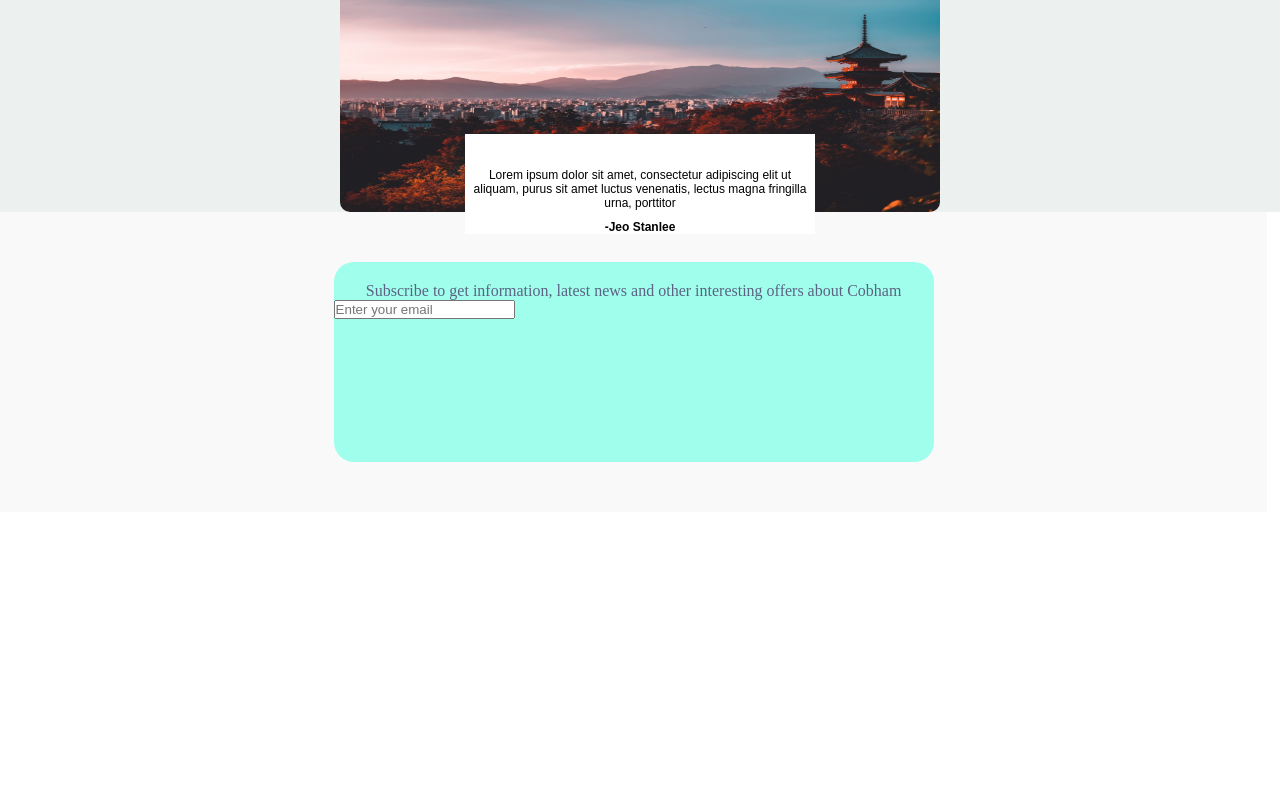
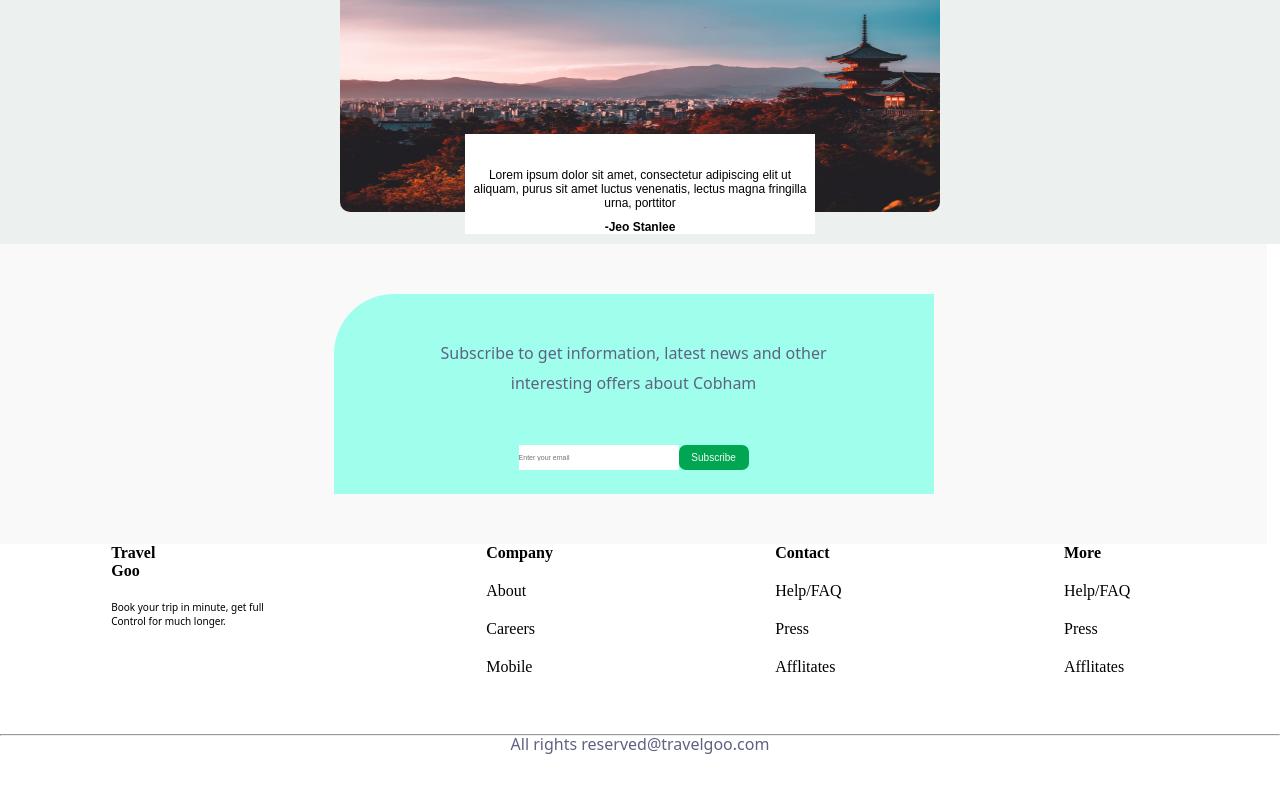
Before and after one commit to Hycode123/done, a plain HTML site: page index.html in a window 1280 px wide. Shown: the part 3342-4128 px from the top of the page. Before the commit the page ends 3854 px from the top, so only its background shows below. Drawn offline with Linux system fonts and the light colour scheme.

Commit message:
new project 10

```diff
--- a/index.html
+++ b/index.html
@@ -326,7 +326,7 @@
         <div class="white-pic">
             <img src="pics.jpg" class="white-pics">
         </div>
-         <div class="white-p">
+        <div class="white-p">
             <p>Lorem ipsum dolor sit amet, consectetur adipiscing elit ut aliquam, purus sit amet luctus venenatis, lectus magna fringilla urna, porttitor</p>
 
             <h4>-Jeo Stanlee</h4>
@@ -336,11 +336,57 @@
     <div class="subscribe">
         <div class="sub-text">
             <p>Subscribe to get information, latest news and other
-                interesting offers about Cobham</p>
+                <br>interesting offers about Cobham</p>
         </div>
         <div class="sub-form">
-            <input type="email" name="email" placeholder="Enter your email">
+            <input type="email" name="email" placeholder="Enter your email" class="mail">
+            <button type="button" class="sub"> Subscribe</button>
     </div>
     </div>
+    </div>
+    <div class="footer">
+        <div class="t-g">
+            <b>Travel <br> Goo</b>
+            <span class="f-span">Book your trip in minute, get full
+                <br>Control for much longer.
+                </span>
+        </div>
+        <div class="company">
+            <b>Company</b>
+            <ul>
+                <li>About</li>
+                <li>Careers</li>
+                <li>Mobile</li>
+            </ul>
+        </div>
+        <div class="contact">
+            <b>Contact</b>
+            <ul>
+                <li>Help/FAQ</li>
+                <li>Press</li>
+                <li>Afflitates</li>
+            </ul>
+        </div>
+        <!-- <div class="more">
+            <b>More</b>
+            <ul>
+                <li>Airlinefees</li>
+                <li>Airline</li>
+                <li>Low fare tips</li>
+            </ul>
+        </div> -->
+        <div class="contact">
+            <b>More</b>
+            <ul>
+                <li>Help/FAQ</li>
+                <li>Press</li>
+                <li>Afflitates</li>
+            </ul>
+        </div>
+    </div>
+        <hr>
+        <div class="last-text">
+            <p>All rights reserved@travelgoo.com</p>
+        </div>
 </body>
 </html>
--- a/style.css
+++ b/style.css
@@ -1,17 +1,17 @@
-*{
+* {
   margin: 0px;
   padding: 0px;
 }
-.hero{
+.hero {
   width: 100%;
   height: 100vh;
   /* border:1px solid red ; */
-    background-image: url('back-ground.jpg');
+  background-image: url("back-ground.jpg");
   background-position: center;
   background-size: cover;
   background-repeat: no-repeat;
 }
-.header{
+.header {
   width: 100%;
   height: 70px;
   /* border:1px solid blue ; */
@@ -19,7 +19,7 @@
   justify-content: space-around;
   align-items: center;
 }
-.logo{
+.logo {
   width: 150px;
   height: 50px;
   /* border:1px solid hotpink ; */
@@ -28,7 +28,7 @@
   color: #fff;
   font-family: Verdana, Geneva, Tahoma, sans-serif;
 }
-.nav{
+.nav {
   width: 300px;
   height: 50px;
   /* border:1px solid hotpink ; */
@@ -36,7 +36,7 @@
   justify-content: space-between;
   align-items: center;
 }
-.profile{
+.profile {
   width: 250px;
   height: 50px;
   /* border:1px solid hotpink; */
@@ -44,23 +44,23 @@
   align-items: center;
   justify-content: space-around;
 }
-.star{
+.star {
   width: 50px;
   height: 25px;
   /* border: 1px solid black; */
-    color: #F19E39;
+  color: #f19e39;
 }
-.pics{
+.pics {
   width: 50px;
   height: 25px;
   /* border: 1px solid black; */
   color: #fff;
 }
-.nav-response{
+.nav-response {
   display: none;
 }
 
-.nav a{
+.nav a {
   width: 80px;
   height: 30px;
   /* border:1px solid hotpink ; */
@@ -70,7 +70,7 @@
   color: white;
   font-size: 20px;
 }
-.hero-content{
+.hero-content {
   width: 50%;
   height: 250px;
   /* border:1px solid hotpink ;  */
@@ -78,41 +78,41 @@
   margin-left: auto;
   margin-right: auto;
 }
-.tagline{
+.tagline {
   font-size: 25px;
   color: #fff;
   text-align: center;
   font-family: Verdana, Geneva, Tahoma, sans-serif;
 }
-.tagline p{
+.tagline p {
   font-family: Verdana, Geneva, Tahoma, sans-serif;
   font-size: 14px;
   margin-top: 20px;
 }
-.btn-more{
+.btn-more {
   height: 35px;
   width: 150px;
-    background-color:#00A651;
+  background-color: #00a651;
   color: #fff;
   outline: none;
   border: none;
   border-radius: 15px;
   margin-top: 20px;
 }
-.service{
+.service {
   font-size: 20px;
   text-align: center;
   margin: 50px 0px;
   font-family: Verdana, Geneva, Tahoma, sans-serif;
 }
-.flex{
+.flex {
   display: flex;
   /* gap: 100px; */
   justify-content: space-around;
   /* border-bottom: 1px solid white; */
   background-color: white;
 }
-.card{
+.card {
   width: 400px;
   height: 170px;
   /* border: 1px solid black; */
@@ -120,35 +120,37 @@
   border-radius: 15px;
   margin: 30px;
   box-shadow: 0px 10px 16px 0px #00000026;
-
-
 }
-.icon{
-    color: #32DF8F;
+.icon {
+  color: #32df8f;
   margin: 20px;
 }
-.text-h5{
+.text-h5 {
   margin: 20px;
   font-size: 20px;
   font-family: Verdana, Geneva, Tahoma, sans-serif;
 }
-.text-p{
+.text-p {
   margin: 20px;
   font-size: 15px;
   font-family: Verdana, Geneva, Tahoma, sans-serif;
 }
-.icon-hotel{
-    color: #00B8E0;
+.icon-hotel {
+  color: #00b8e0;
   margin: 20px;
 }
-.icon-plane{
-    color:#E48B78;
+.icon-plane {
+  color: #e48b78;
   margin: 20px;
 }
-.new{
+.new {
   width: 100%;
   height: 400px;
-    background: linear-gradient(rgba(119, 119, 126, 0.192),rgba(146, 146, 153, 0.5)),url("map.png");
+  background: linear-gradient(
+      rgba(119, 119, 126, 0.192),
+      rgba(146, 146, 153, 0.5)
+    ),
+    url("map.png");
   background-size: cover;
   background-repeat: no-repeat;
   /* border: 1px solid black; */
@@ -159,32 +161,32 @@
   gap: 15px;
   margin-top: 20px;
 }
-.h3{
+.h3 {
   width: 450px;
   height: 70px;
   /* border: 1px solid black; */
   margin-top: 40px;
 }
-.h3 h2{
+.h3 h2 {
   font-size: 30px;
   text-align: center;
   font-family: Verdana, Geneva, Tahoma, sans-serif;
 }
-.small{
+.small {
   width: 450px;
   height: 60px;
   /* border: 1px solid black; */
 }
-.small p{
+.small p {
   text-align: center;
   font-family: Verdana, Geneva, Tahoma, sans-serif;
   font-size: 13px;
 }
-.tags{
+.tags {
   display: flex;
   gap: 100px;
 }
-.tag1{
+.tag1 {
   width: 130px;
   height: 120px;
   background-color: #f9f9f9;
@@ -196,26 +198,29 @@ font-size: 13px;
   justify-content: center;
   gap: 10px;
 }
-.date-icon, .stats-icon, .location-icon, .time-icon{
-color: #00A651;
+.date-icon,
+.stats-icon,
+.location-icon,
+.time-icon {
+  color: #00a651;
 }
-.num b{
+.num b {
   font-weight: bolder;
   font-size: 25px;
 }
-.year-text{
+.year-text {
   text-align: center;
 }
-.map{
+.map {
   width: 98%;
   height: auto;
   /* border: 1px solid #222; */
   background-color: #fff;
   display: flex;
   justify-content: space-between;
-
 }
-.map-pic, .map-pics{
+.map-pic,
+.map-pics {
   width: 650px;
   height: 390px;
   /* border: 1px solid #222; */
@@ -228,18 +233,17 @@ color: #00A651;
   margin-bottom: 20px;
   font-family: Verdana, Geneva, Tahoma, sans-serif;
 }
-.slips{
+.slips {
   /* border: 1px solid black; */
   width: 550px;
   height: 390px;
   display: flex;
   flex-direction: column;
   align-items: end;
-
 }
-.slip{
+.slip {
   background-color: #fff;
-    margin:10px;
+  margin: 10px;
   margin-right: 100px;
   width: 350px;
   height: 100px;
@@ -247,42 +251,44 @@ color: #00A651;
   /* border: 1px solid #222; */
   display: flex;
   align-items: center;
-    box-shadow:0px 10px 16px 0px #00000026 ;
-
+  box-shadow: 0px 10px 16px 0px #00000026;
 }
-.thialand,.thia-pic{
+.thialand,
+.thia-pic {
   width: 100px;
   height: inherit;
-    border-bottom-left-radius:10px ;
+  border-bottom-left-radius: 10px;
   border-top-left-radius: 10px;
 }
-.thailand, .indonesia-p, .zeland-p{
+.thailand,
+.indonesia-p,
+.zeland-p {
   display: flex;
   margin: 0px 12px;
   gap: 40px;
 }
-.indonesia, .indonesia-pic{
+.indonesia,
+.indonesia-pic {
   width: 100px;
   height: inherit;
-    border-bottom-left-radius:10px ;
+  border-bottom-left-radius: 10px;
   border-top-left-radius: 10px;
 }
-.zeland, .zeland-pic{
+.zeland,
+.zeland-pic {
   width: 100px;
   height: inherit;
-    border-bottom-left-radius:10px ;
+  border-bottom-left-radius: 10px;
   border-top-left-radius: 10px;
 }
-.main{
-    background-color:#ECF1F0;
-    display:flex;
+.main {
+  background-color: #ecf1f0;
+  display: flex;
   flex-direction: column;
   /* justify-content: center; */
   align-items: center;
-
-
 }
-.pack-text{
+.pack-text {
   margin-top: 20px;
   width: 99%;
   height: 50px;
@@ -291,20 +297,19 @@ color: #00A651;
   justify-content: center;
   align-items: center;
   font-family: Verdana, Geneva, Tahoma, sans-serif;
-    background-color:#ECF1F0;
+  background-color: #ecf1f0;
 }
-.btn-response{
+.btn-response {
   display: none;
 }
-.btn-packages{
+.btn-packages {
   height: 90px;
   width: 99%;
   /* border: 1px solid black; */
   display: flex;
   justify-content: space-around;
-
 }
-.btn{
+.btn {
   width: 150px;
   height: 50px;
   /* border: 1px solid black; */
@@ -312,18 +317,18 @@ color: #00A651;
   justify-content: center;
   align-items: center;
   margin-top: 20px;
-    background-color:#666666;
+  background-color: #666666;
   color: #fff;
   border-radius: 10px;
 }
-.explores{
+.explores {
   width: 99%;
   height: 350px;
   /* border: 1px solid black; */
   display: flex;
   justify-content: space-around;
 }
-.inherit{
+.inherit {
   width: 250px;
   height: 300px;
   border-radius: 10px;
@@ -331,35 +336,38 @@ color: #00A651;
   background-color: #fff;
   /* border: 1px solid black; */
 }
-.inherit-pic, .inherit1-pic, .inherit3-pic{
+.inherit-pic,
+.inherit1-pic,
+.inherit3-pic {
   width: inherit;
   height: 200px;
   border-top-left-radius: 10px;
   border-top-right-radius: 10px;
 }
-.in-price{
+.in-price {
   display: flex;
   justify-content: space-around;
 }
-.in-text{
+.in-text {
   font-size: 12px;
   font-family: open sans;
   margin-left: 10px;
 }
-.inherit-text{
+.inherit-text {
   display: flex;
   flex-direction: column;
   gap: 11px;
 }
- .more{
+.more {
   display: flex;
   justify-content: space-between;
-    margin:0px 10px;
+  margin: 0px 10px;
 }
- .more, a{
+.more,
+a {
   color: black;
 }
- .discover-more{
+.discover-more {
   height: 40px;
   width: 150px;
   margin-top: 60px;
@@ -368,37 +376,36 @@ color: #00A651;
   color: #fff;
   outline: none;
   border: none;
-    background-color: #00A651;
+  background-color: #00a651;
 }
- .book-next{
+.book-next {
   width: 98%;
   height: 500px;
   background-color: #f9f9f9;
 }
- .trip-text{
+.trip-text {
   text-align: center;
- font-family: 'Open Sans', sans-serif;
+  font-family: "Open Sans", sans-serif;
   margin-top: 20px;
-
 }
- .trip-content{
+.trip-content {
   display: flex;
   flex-direction: column;
   margin-top: 70px;
 }
- .scr-card{
+.scr-card {
   margin-top: 30px;
   /* margin-left: 300px; */
 }
- .trip-flex{
+.trip-flex {
   height: 450px;
   width: 98%;
   /* border: 1px solid red; */
   display: flex;
   justify-content: center;
 }
- .trip-icon{
-    background-color: #E48B78;
+.trip-icon {
+  background-color: #e48b78;
   width: 90px;
   height: 50px;
   border-radius: 10px;
@@ -406,55 +413,55 @@ background-color: #f9f9f9;
   justify-content: center;
   align-items: center;
 }
- .trip{
+.trip {
   width: 300px;
   height: 90px;
   /* border: 1px solid black; */
-    display:flex;
+  display: flex;
   gap: 20px;
 }
- .both{
+.both {
   display: flex;
   flex-direction: column;
   gap: 20px;
 }
- .trip-p{
+.trip-p {
   font-size: 10px;
 }
- .trip-b{
-font-size:15px;
+.trip-b {
+  font-size: 15px;
 }
- .people-speech{
+.people-speech {
   display: flex;
   flex-direction: column;
   align-items: center;
   background-color: #ECF1F0;
-    height: auto;
+  height: 350px;
 }
- .people-text{
+.people-text {
   font-family: Arial, Helvetica, sans-serif;
   margin-bottom: 20px;
   margin-top: 20px;
 }
- .people-bg{
+.people-bg {
   height: 250px;
   width: 600px;
 
   /* border: 1px solid black; */
 }
- .people-bk{
+.people-bk {
   height: inherit;
   width: inherit;
   border-radius: 10px;
   position: relative;
 }
- .white-p{
+.white-p {
   background-color: #fff;
   height: 100px;
   width: 350px;
   text-align: center;
   font-size: 12px;
-    font-family: 'Poppins', sans-serif;
+  font-family: "Poppins", sans-serif;
   /* border: 1px solid black; */
   position: absolute;
   margin-top: 240px;
@@ -464,7 +471,7 @@ font-size:15px;
   gap: 10px;
   z-index: 1;
 }
- .white-pics{
+.white-pics {
   border-radius: 190px;
   width: 80px;
   height: 70px;
@@ -473,7 +480,7 @@ font-size:15px;
   left: 47%;
   z-index: 2;
 }
- .sub-main{
+.sub-main {
   width: 99%;
   height: 300px;
   /* border: 1px solid black; */
@@ -482,24 +489,94 @@ font-size:15px;
   align-items: center;
   background-color: #f9f9f9;
 }
- .subscribe{
+.subscribe {
   width: 600px;
   height: 200px;
-    background-color: #9FFFEC;
-    border-radius: 20px;
+  background-color: #9fffec;
+  border-top-left-radius: 60px;
+  display: flex;
+  flex-direction: column;
+  justify-content: space-around;
 }
- .sub-text{
+.sub-text {
   display: flex;
   flex-direction: column;
   align-items: center;
+  color: #5e6282;
+  margin-top: 20px;
+  text-align: center;
+  line-height: 30px;
+  font-family: system-ui, -apple-system, BlinkMacSystemFont, 'Segoe UI', Roboto, Oxygen, Ubuntu, Cantarell, 'Open Sans', 'Helvetica Neue', sans-serif;
+}
+.sub-form{
+  display: flex;
+  justify-content: center;
+}
+.mail{
+  width: 160px;
+  height: 25px;
+  outline: none;
+  border: none;
+  cursor: pointer;
+  font-size: 7px;
+}
+.sub{
+  background-color: #00A651;
+  color: #f9f9f9;
+  width: 70px;
+  height: 25px;
+  font-size: 10px;
+  outline: none;
+  border: none;
+  border-radius: 7px;
+}
+.footer{
+  /* border: 1px solid red; */
+  width: 97%;
+  height: 190px;
+  background-color: #fff;
+  display: flex;
+  justify-content: space-around;
+}
+.t-g{
+  display: flex;
+  flex-direction: column;
+  gap: 20px;
+}
+.f-span{
+  font-size: 10px;
+  font-family: system-ui, -apple-system, BlinkMacSystemFont, 'Segoe UI', Roboto, Oxygen, Ubuntu, Cantarell, 'Open Sans', 'Helvetica Neue', sans-serif;
+}
+.company ul li{
+  list-style-type: none;
+  margin-bottom: 20px;
+}
+.company{
+  display: flex;
+  flex-direction: column;
+  gap: 20px;
+}
+.contact ul li{
+  list-style-type: none;
+  margin-bottom: 20px;
+}
+.contact{
+  display: flex;
+  flex-direction: column;
+  gap: 20px;
+}
+.last-text{
+  text-align: center;
+  height: 50px;
+  line-height: 17px;
+  font-family: system-ui, -apple-system, BlinkMacSystemFont, 'Segoe UI', Roboto, Oxygen, Ubuntu, Cantarell, 'Open Sans', 'Helvetica Neue', sans-serif;
   color: #5E6282;
-    margin-top: 20px;
 }
 
 
 /* moblie responsiveness */
- @media(max-width: 650px) {
-    .header{
+@media (max-width: 600px) {
+  .header {
     display: flex;
     justify-content: space-around;
     gap: 210px;
@@ -508,32 +585,30 @@ font-size:15px;
     /* border:1px solid blue ; */
     /* background-color:#00A651 ; */
     /* margin-bottom: 30px; */
-
   }
-    .logo{
+  .logo {
     width: 150px;
     height: 50px;
     /* border:1px solid red; */
     align-items: center;
     margin-left: 30px;
   }
-    .nav-response{
+  .nav-response {
     display: flex;
     color: #fff;
     /* border:1px solid black ;  */
     margin-top: 15px;
-
   }
-    .nav{
+  .nav {
     display: none;
   }
-    .star{
+  .star {
     display: none;
   }
-    .pics{
+  .pics {
     display: none;
   }
-    .hero-content{
+  .hero-content {
     width: 99%;
     height: 250px;
     /* border:1px solid hotpink ;  */
@@ -541,21 +616,21 @@ font-size:15px;
     margin-left: auto;
     margin-right: auto;
   }
-    .tagline h1{
+  .tagline h1 {
     font-size: 30px;
     color: #fff;
     text-align: center;
     font-family: Verdana, Geneva, Tahoma, sans-serif;
   }
-    .tagline p{
+  .tagline p {
     font-family: Verdana, Geneva, Tahoma, sans-serif;
     font-size: 12px;
     margin-top: 10px;
   }
-    .btn-more{
+  .btn-more {
     margin-top: 10px;
   }
-    .flex{
+  .flex {
     width: 97%;
     height: auto;
     display: flex;
@@ -564,7 +639,7 @@ font-size:15px;
     border-bottom: 1px solid black;
     background-color: white;
   }
-    .card{
+  .card {
     width: 90%;
     height: 170px;
     /* border: 1px solid black; */
@@ -573,63 +648,64 @@ font-size:15px;
     margin: 30px;
     box-shadow: 0px 10px 16px 0px #00000026;
   }
-    .h3{
+  .h3 {
     width: 370px;
     height: 70px;
     /* border: 1px solid black; */
     margin-top: 40px;
   }
-    .h3 h2{
+  .h3 h2 {
     font-size: 25px;
     text-align: center;
     font-family: Verdana, Geneva, Tahoma, sans-serif;
   }
-    .small{
+  .small {
     width: 350px;
     height: 60px;
     /* border: 1px solid black; */
   }
-    .small p{
+  .small p {
     text-align: center;
     font-family: Verdana, Geneva, Tahoma, sans-serif;
     font-size: 13px;
   }
-    .new{
+  .new {
     width: 100%;
     height: auto;
   }
-    .tags{
+  .tags {
     display: flex;
     flex-direction: column;
     gap: 20px;
   }
-    .tag1{
+  .tag1 {
     width: 130px;
     height: 120px;
     margin-bottom: 20px;
   }
-    .map{
+  .map {
     display: flex;
     flex-direction: column;
   }
-    .map-pic, .map-pics{
+  .map-pic,
+  .map-pics {
     width: 97%;
     height: 290px;
     /* border: 1px solid #222; */
   }
-    .slips{
+  .slips {
     /* border: 1px solid black; */
     width: 370px;
     height: 520px;
     display: flex;
     align-items: start;
   }
-    .slip{
+  .slip {
     font-size: 20px;
     width: 380px;
     height: 120px;
   }
-    .btn-response{
+  .btn-response {
     width: 100%;
     height: 50px;
     display: flex;
@@ -639,52 +715,50 @@ font-size:15px;
     /* border:1px solid black ;  */
     margin-top: 15px;
   }
-    .btn-packages{
+  .btn-packages {
     display: none;
-
   }
-    .explores{
+  .explores {
     /* border: 1px solid black; */
     display: flex;
     flex-direction: column;
     align-items: center;
     width: 98%;
     height: auto;
-
   }
-    .discover-more{
+  .discover-more {
     margin-top: 30px;
     margin-bottom: 20px;
     font-size: 17px;
   }
-     .trip-flex{
+  .trip-flex {
     display: flex;
     flex-direction: column;
     align-items: center;
     width: 98%;
     height: 1000px;
   }
-     .scr-card{
+  .scr-card {
     width: 95%;
     height: 500px;
   }
-     .src1-card{
+  .src1-card {
     width: inherit;
     height: inherit;
   }
-     .people-speech{
+  .people-speech {
     margin-top: 350px;
   }
-     .people-bg{
+  .people-bg {
     height: 250px;
     width: 500px;
 
     /* border: 1px solid black; */
   }
-     .white-p{
+  .white-p {
     font-size: 13px;
   }
-     .white-pics{
+  .white-pics {
     border-radius: 190px;
     width: 80px;
     height: 70px;
```
Lines whose indentation alone changed are shown as unchanged.
